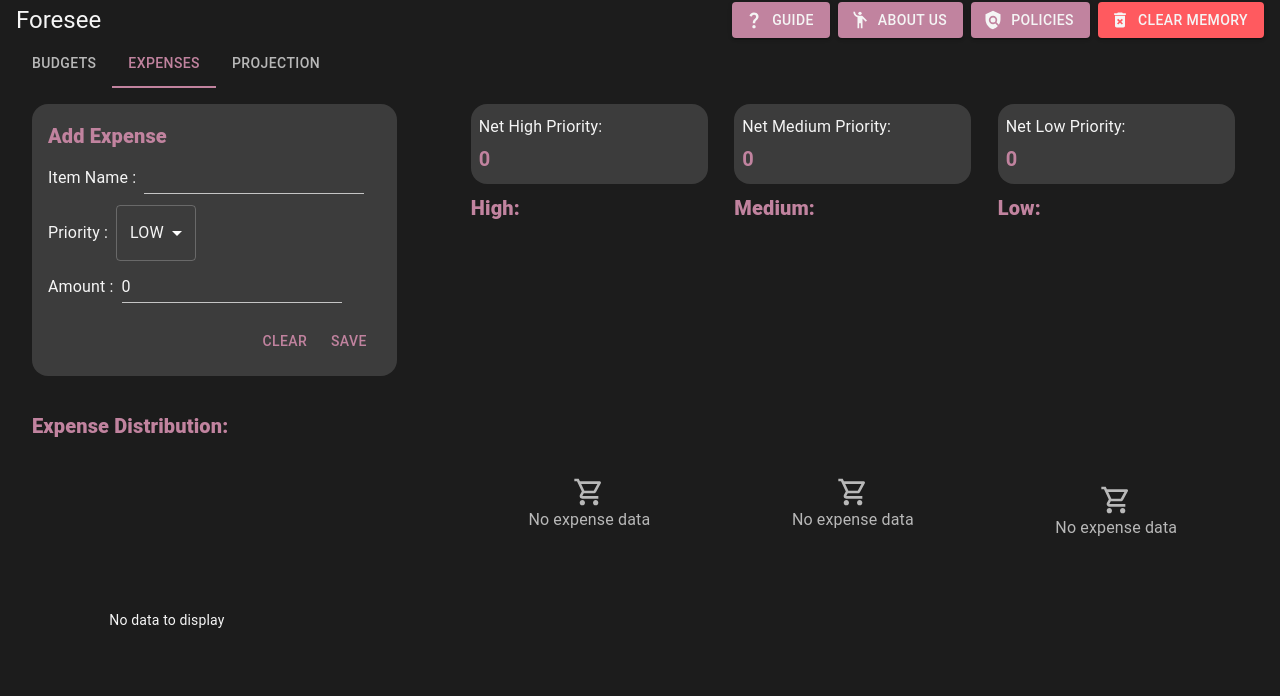
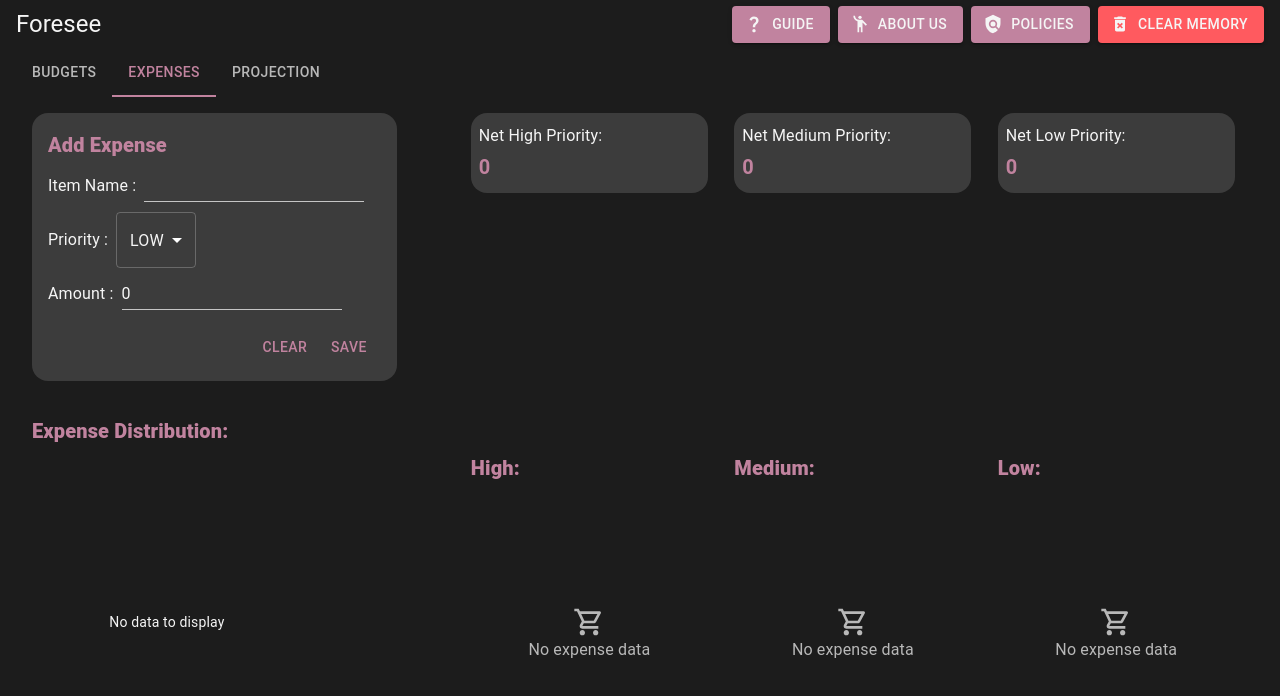
Before and after one commit to amekse/forseen, a React (Create React App) app: page / in a window 1280 px wide. Both pictures are taken after a click on the tab "EXPENSES". Shown: the top 696 px of the page. Built offline with nearby package versions, Linux system fonts and the light colour scheme.

Commit message:
minor fix

```diff
--- a/src/components/Expense.tsx
+++ b/src/components/Expense.tsx
@@ -211,7 +211,6 @@ function Expense() {
                         </div>
                         <div className="expenseListWrapper">
                             <Typography variant="h6" color="primary" fontWeight={800} className="expenseListHeading">Low:</Typography>
-                            <div className="expenseList">
                             {
                                 expenseShowData.low.length > 0 ?
                                 <div className="expenseList">
@@ -244,7 +243,6 @@ function Expense() {
                 </div>
             </div>
         </div>
-        </div>
     )
 }
 
```
Lines whose indentation alone changed are shown as unchanged.
